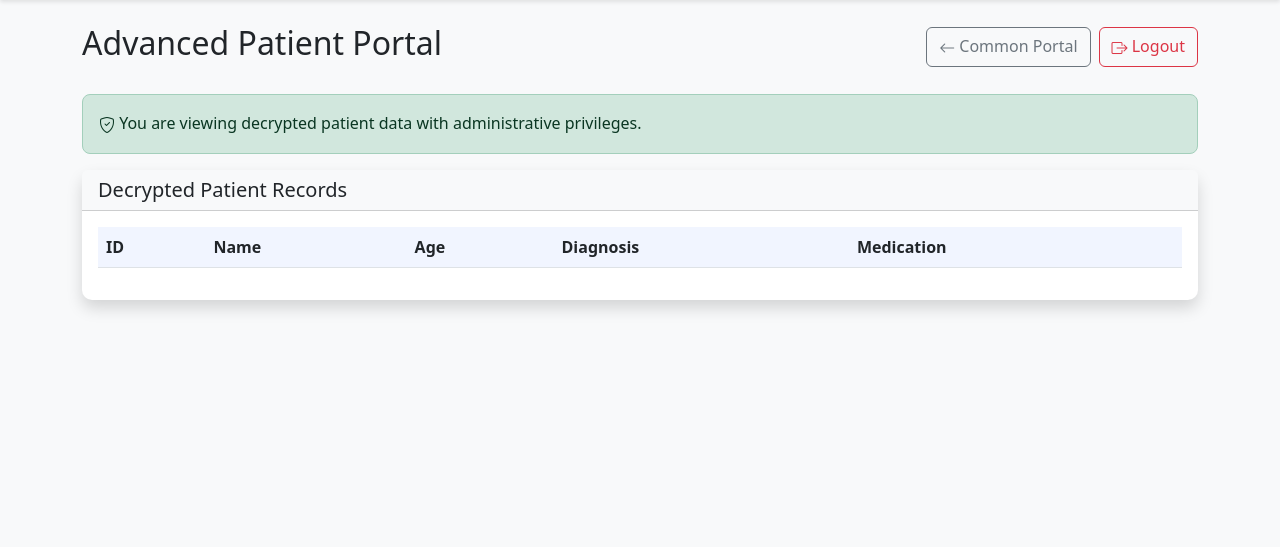
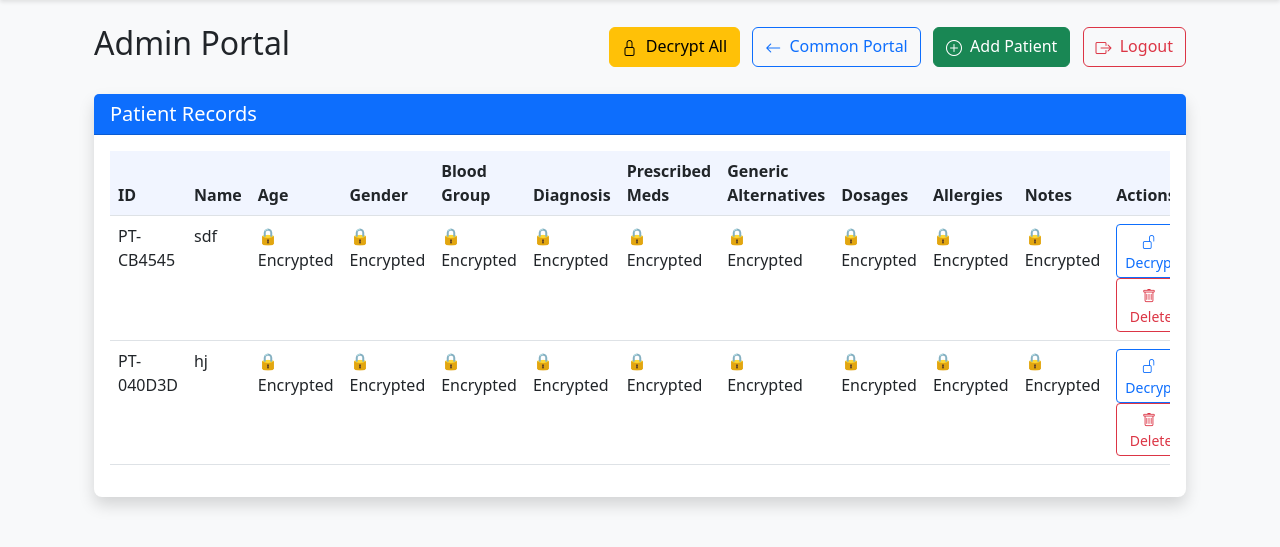
Before and after one commit to Sujitkanawade12/CyberSecurity_CP_CSB_TY31, a Flask app: page /admin/portal in a window 1280 px wide. Shown: the part 56-603 px from the top of the page. Run offline with Flask 3, Linux system fonts and the light colour scheme; the visitor is signed in with stand-in values (Sample User, id 1); lists and menus that the app fills with data are empty.

Commit message:
Initial commit

```diff
--- a/app.py
+++ b/app.py
@@ -1,16 +1,30 @@
-from flask import Flask, render_template, request, redirect, url_for, session, flash
+from flask import Flask, render_template, request, redirect, url_for, session, flash, jsonify
 from werkzeug.security import generate_password_hash, check_password_hash
-from cryptography.fernet import Fernet
+from cryptography.hazmat.primitives import serialization
+from cryptography.hazmat.primitives.asymmetric import rsa
+from cryptography.hazmat.primitives.asymmetric import padding
+from cryptography.hazmat.primitives import hashes
 import config
 import uuid
 from datetime import datetime
+import base64
+import csv
+import os
+import json
 
 app = Flask(__name__)
 app.secret_key = config.SECRET_KEY
 
-# Initialize encryption
-key = Fernet.generate_key()
-cipher_suite = Fernet(key)
+# CSV file configuration
+CSV_FILE = 'patient_data.csv'
+CSV_FIELDS = ['patient_id', 'name', 'created_at', 'encrypted_data']
+
+# Generate RSA keys
+private_key = rsa.generate_private_key(
+    public_exponent=65537,
+    key_size=2048
+)
+public_key = private_key.public_key()
 
 # Simulated database
 patients_db = {}
@@ -20,21 +34,92 @@
     "admin": generate_password_hash("securepassword123")
 }
 
+# Field configuration
+PUBLIC_FIELDS = ["patient_id", "name", "created_at"]
+PRIVATE_FIELDS = ["age", "gender", "blood_group", "diagnosis",
+                 "prescribed_meds", "generic_alternatives",
+                 "dosages", "allergies", "notes"]
+
+def load_patients_from_csv():
+    if not os.path.exists(CSV_FILE):
+        return
+
+    with open(CSV_FILE, mode='r') as file:
+        reader = csv.DictReader(file)
+        for row in reader:
+            patients_db[row['patient_id']] = {
+                'patient_id': row['patient_id'],
+                'name': row['name'],
+                'created_at': row['created_at'],
+                'encrypted': row['encrypted_data']
+            }
+
+def save_patients_to_csv():
+    with open(CSV_FILE, mode='w', newline='') as file:
+        writer = csv.DictWriter(file, fieldnames=CSV_FIELDS)
+        writer.writeheader()
+        for patient_id, patient in patients_db.items():
+            writer.writerow({
+                'patient_id': patient_id,
+                'name': patient['name'],
+                'created_at': patient['created_at'],
+                'encrypted_data': patient.get('encrypted', '')
+            })
+
+def encrypt_data(data):
+    try:
+        # Convert data to JSON string and encode
+        data_str = json.dumps(data)
+        data_bytes = data_str.encode('utf-8')
+
+        # Encrypt the data
+        encrypted = public_key.encrypt(
+            data_bytes,
+            padding.OAEP(
+                mgf=padding.MGF1(algorithm=hashes.SHA256()),
+                algorithm=hashes.SHA256(),
+                label=None
+            )
+        )
+        return base64.b64encode(encrypted).decode('utf-8')
+    except Exception as e:
+        print(f"Encryption error: {str(e)}")
+        raise Exception("Failed to encrypt data")
+
+def decrypt_data(encrypted_data):
+    try:
+        # Decode from base64
+        decoded = base64.b64decode(encrypted_data)
+
+        # Decrypt the data
+        decrypted = private_key.decrypt(
+            decoded,
+            padding.OAEP(
+                mgf=padding.MGF1(algorithm=hashes.SHA256()),
+                algorithm=hashes.SHA256(),
+                label=None
+            )
+        )
+        # Convert back to dictionary
+        return json.loads(decrypted.decode('utf-8'))
+    except Exception as e:
+        print(f"Decryption error: {str(e)}")
+        raise Exception("Failed to decrypt data")
+
+# Load existing data on startup
+load_patients_from_csv()
+
 @app.route('/')
 def home():
-    return redirect(url_for('common_portal'))
+    return redirect(url_for('common'))
 
 @app.route('/common')
-def common_portal():
+def common():
     safe_patient_data = []
     for pid, patient in patients_db.items():
-        safe_patient_data.append({
-            "id": pid,
-            "name": patient["name"],
-            "age": patient["age"],
-            "created_at": patient.get("created_at", "N/A"),
-            "has_encrypted": True if patient.get("encrypted") else False
-        })
+        patient_data = {field: patient.get(field) for field in PUBLIC_FIELDS}
+        patient_data["has_private"] = bool(patient.get("encrypted"))
+        safe_patient_data.append(patient_data)
     return render_template('common.html', patients=safe_patient_data)
 
 @app.route('/admin/login', methods=['GET', 'POST'])
@@ -55,25 +140,84 @@
     if 'admin' not in session:
         return redirect(url_for('admin_login'))
 
-    decrypted_patient_data = []
+    patient_data = []
     for pid, patient in patients_db.items():
+        data = {field: patient.get(field) for field in PUBLIC_FIELDS}
+        data["encrypted"] = bool(patient.get("encrypted"))
+        patient_data.append(data)
+
+    return render_template('admin_portal.html', patients=patient_data)
+
+@app.route('/toggle_encryption/<patient_id>')
+def toggle_encryption(patient_id):
+    if 'admin' not in session:
+        return jsonify({"error": "Unauthorized"}), 401
+
+    if patient_id not in patients_db:
+        return jsonify({"error": "Patient not found"}), 404
+
+    patient = patients_db[patient_id]
+
+    try:
+        if patient.get("decrypted_data"):
+            # Re-encrypt the data
+            encrypted_data = encrypt_data(patient["decrypted_data"])
+            patient["encrypted"] = encrypted_data
+            del patient["decrypted_data"]
+            save_patients_to_csv()
+            return jsonify({"status": "encrypted"})
+        else:
+            # Decrypt the data
+            if not patient.get('encrypted'):
+                return jsonify({"error": "No encrypted data found"}), 400
+
+            decrypted_data = decrypt_data(patient['encrypted'])
+            patient["decrypted_data"] = decrypted_data
+            save_patients_to_csv()
+            return jsonify({
+                "status": "decrypted",
+                "data": {**{f: patient.get(f) for f in PUBLIC_FIELDS}, **decrypted_data}
+            })
+    except Exception as e:
+        return jsonify({"error": str(e)}), 500
+
+@app.route('/toggle_all_encryption', methods=['POST'])
+def toggle_all_encryption():
+    if 'admin' not in session:
+        return jsonify({"error": "Unauthorized"}), 401
+
+    action = request.json.get('action')
+    results = []
+
+    for pid in patients_db:
+        patient = patients_db[pid]
         try:
-            decrypted = cipher_suite.decrypt(patient['encrypted'].encode()).decode()
-            diagnosis, medication = decrypted.split('|||')
+            if action == "decrypt":
+                if not patient.get("decrypted_data"):
+                    decrypted_data = decrypt_data(patient['encrypted'])
+                    patient["decrypted_data"] = decrypted_data
+                    results.append({
+                        "patient_id": pid,
+                        "status": "decrypted",
+                        "data": {**{f: patient.get(f) for f in PUBLIC_FIELDS}, **decrypted_data}
+                    })
+            elif action == "encrypt":
+                if patient.get("decrypted_data"):
+                    encrypted_data = encrypt_data(patient["decrypted_data"])
+                    patient["encrypted"] = encrypted_data
+                    del patient["decrypted_data"]
+                    results.append({
+                        "patient_id": pid,
+                        "status": "encrypted"
+                    })
+        except Exception as e:
+            results.append({
+                "patient_id": pid,
+                "error": str(e)
+            })
 
-            decrypted_patient_data.append({
-                "id": pid,
-                "name": patient["name"],
-                "age": patient["age"],
-                "diagnosis": diagnosis.split(';') if ';' in diagnosis else [diagnosis],
-                "medication": medication.split(';') if ';' in medication else [medication],
-                "created_at": patient.get("created_at", "N/A")
-            })
-        except Exception as e:
-            print(f"Error decrypting patient {pid}: {str(e)}")
-            continue
-
-    return render_template('admin_portal.html', patients=decrypted_patient_data)
+    save_patients_to_csv()
+    return jsonify({"results": results})
 
 @app.route('/add_patient', methods=['GET', 'POST'])
 def add_patient():
@@ -82,43 +226,42 @@
 
     if request.method == 'POST':
         try:
-            # Generate unique patient ID
-            patient_id = 'patient_' + str(uuid.uuid4())[:8]
+            patient_id = f"PT-{uuid.uuid4().hex[:6].upper()}"
 
-            # Get form data
-            name = request.form.get('name').strip()
-            age = request.form.get('age').strip()
-            diagnoses = [d.strip() for d in request.form.getlist('diagnoses[]') if d.strip()]
-            medications = [m.strip() for m in request.form.getlist('medications[]') if m.strip()]
-
-            # Validate input
-            if not name or not age or not diagnoses or not medications:
-                flash('All fields are required', 'danger')
-                return redirect(url_for('add_patient'))
-
-            # Create patient record
-            patient_data = {
-                "name": name,
-                "age": int(age),
-                "encrypted": None,
+            public_data = {
+                "patient_id": patient_id,
+                "name": request.form.get('name', '').strip(),
                 "created_at": datetime.now().strftime("%Y-%m-%d %H:%M:%S")
             }
 
-            # Prepare sensitive data (join multiple values with semicolon)
-            sensitive_data = f"{';'.join(diagnoses)}|||{';'.join(medications)}"
-            patient_data['encrypted'] = cipher_suite.encrypt(sensitive_data.encode()).decode()
+            if not public_data['name']:
+                flash('Patient name is required', 'danger')
+                return redirect(url_for('add_patient'))
 
-            # Add to database
-            patients_db[patient_id] = patient_data
+            private_data = {
+                "age": request.form.get('age', ''),
+                "gender": request.form.get('gender', ''),
+                "blood_group": request.form.get('blood_group', ''),
+                "diagnosis": request.form.get('diagnosis', ''),
+                "prescribed_meds": request.form.get('prescribed_meds', ''),
+                "generic_alternatives": request.form.get('generic_alternatives', ''),
+                "dosages": request.form.get('dosages', ''),
+                "allergies": request.form.get('allergies', ''),
+                "notes": request.form.get('notes', '')
+            }
+
+            encrypted_data = encrypt_data(private_data)
+            patients_db[patient_id] = {**public_data, "encrypted": encrypted_data}
+            save_patients_to_csv()
+
             flash('Patient added successfully!', 'success')
             return redirect(url_for('admin_portal'))
 
-        except ValueError:
-            flash('Age must be a number', 'danger')
         except Exception as e:
             flash(f'Error adding patient: {str(e)}', 'danger')
 
-    return render_template('add_patient.html')
+    return render_template('add_patient.html',
+                         blood_groups=['A+', 'A-', 'B+', 'B-', 'AB+', 'AB-', 'O+', 'O-'])
 
 @app.route('/delete_patient/<patient_id>', methods=['POST'])
 def delete_patient(patient_id):
@@ -127,6 +270,7 @@
 
     if patient_id in patients_db:
         del patients_db[patient_id]
+        save_patients_to_csv()
         flash('Patient deleted successfully!', 'success')
     else:
         flash('Patient not found!', 'danger')
@@ -136,7 +280,7 @@
 @app.route('/logout')
 def logout():
     session.pop('admin', None)
-    return redirect(url_for('common_portal'))
+    return redirect(url_for('common'))
 
 if __name__ == '__main__':
     app.run(debug=True, port=5001)
--- a/static/css/style.css
+++ b/static/css/style.css
@@ -1,6 +1,6 @@
 body {
     background-color: #f8f9fa;
-    padding-bottom: 20px;
+    padding-bottom: 2rem;
 }
 
 .navbar {
@@ -8,7 +8,7 @@
 }
 
 .card {
-    border-radius: 10px;
+    border-radius: 0.5rem;
     border: none;
     box-shadow: 0 0.125rem 0.25rem rgba(0, 0, 0, 0.075);
 }
@@ -19,30 +19,48 @@
 }
 
 .alert {
-    border-radius: 8px;
+    border-radius: 0.5rem;
 }
 
 .bi {
     vertical-align: -.125em;
+    margin-right: 0.25rem;
 }
 
-/* Patient details lists */
-.diagnosis-list, .medication-list {
-    max-height: 150px;
-    overflow-y: auto;
-    padding-left: 20px;
+.is-invalid {
+    border-color: #dc3545 !important;
 }
 
-/* Form styles */
-#diagnoses-container, #medications-container {
-    margin-bottom: 15px;
+.invalid-feedback {
+    width: 100%;
+    margin-top: 0.25rem;
+    font-size: 0.875em;
+    color: #dc3545;
 }
 
-.input-group {
-    margin-bottom: 10px;
+.decrypted-field {
+    background-color: #f8f9fa;
 }
 
-/* Responsive adjustments */
+.private-field {
+    background-color: #fff;
+}
+
+.loading-indicator {
+    display: inline-block;
+    width: 1rem;
+    height: 1rem;
+    border: 2px solid rgba(255,255,255,.3);
+    border-radius: 50%;
+    border-top-color: #fff;
+    animation: spin 1s ease-in-out infinite;
+    margin-right: 0.5rem;
+}
+
+@keyframes spin {
+    to { transform: rotate(360deg); }
+}
+
 @media (max-width: 768px) {
     .table-responsive {
         font-size: 0.9rem;
--- /dev/null
+++ b/static/js/admin_portal.js
@@ -0,0 +1,108 @@
+document.addEventListener('DOMContentLoaded', function() {
+    const toggleAllBtn = document.getElementById('toggleAllBtn');
+    let allDecrypted = false;
+
+    function updateRowWithData(row, data) {
+        const fields = ['age', 'gender', 'blood_group', 'diagnosis',
+                       'prescribed_meds', 'generic_alternatives',
+                       'dosages', 'allergies', 'notes'];
+
+        fields.forEach((field, idx) => {
+            const cell = row.querySelector(`td:nth-child(${idx + 3})`);
+            if (cell) {
+                cell.textContent = data[field] || 'None';
+                cell.classList.replace('private-field', 'decrypted-field');
+            }
+        });
+    }
+
+    function resetRowToEncrypted(row) {
+        row.querySelectorAll('.decrypted-field').forEach((cell, idx) => {
+            cell.textContent = '🔒 Encrypted';
+            cell.classList.replace('decrypted-field', 'private-field');
+        });
+    }
+
+    // Toggle single patient encryption
+    document.querySelectorAll('.toggle-encryption-btn').forEach(btn => {
+        btn.addEventListener('click', async function() {
+            const patientId = this.dataset.patientId;
+            const row = document.querySelector(`tr[data-patient-id="${patientId}"]`);
+
+            this.innerHTML = '<span class="loading-indicator"></span> Processing...';
+            this.disabled = true;
+
+            try {
+                const response = await fetch(`/toggle_encryption/${patientId}`);
+                const data = await response.json();
+
+                if (data.error) throw new Error(data.error);
+
+                if (data.status === 'decrypted') {
+                    updateRowWithData(row, data.data);
+                    this.innerHTML = '<i class="bi bi-lock"></i> Encrypt';
+                    if (!allDecrypted) {
+                        toggleAllBtn.innerHTML = '<i class="bi bi-lock"></i> Encrypt All';
+                    }
+                } else {
+                    resetRowToEncrypted(row);
+                    this.innerHTML = '<i class="bi bi-unlock"></i> Decrypt';
+                    if (allDecrypted) {
+                        toggleAllBtn.innerHTML = '<i class="bi bi-unlock"></i> Decrypt All';
+                    }
+                }
+            } catch (error) {
+                console.error('Error:', error);
+                alert('Operation failed: ' + error.message);
+                this.innerHTML = '<i class="bi bi-unlock"></i> Decrypt';
+            } finally {
+                this.disabled = false;
+            }
+        });
+    });
+
+    // Toggle all encryption
+    toggleAllBtn.addEventListener('click', async function() {
+        const action = allDecrypted ? "encrypt" : "decrypt";
+        this.innerHTML = '<span class="loading-indicator"></span> Processing...';
+        this.disabled = true;
+
+        try {
+            const response = await fetch('/toggle_all_encryption', {
+                method: 'POST',
+                headers: {'Content-Type': 'application/json'},
+                body: JSON.stringify({ action })
+            });
+
+            const data = await response.json();
+
+            data.results.forEach(result => {
+                const row = document.querySelector(`tr[data-patient-id="${result.patient_id}"]`);
+                if (!row) return;
+
+                const btn = row.querySelector('.toggle-encryption-btn');
+
+                if (result.status === 'decrypted') {
+                    updateRowWithData(row, result.data);
+                    if (btn) btn.innerHTML = '<i class="bi bi-lock"></i> Encrypt';
+                } else {
+                    resetRowToEncrypted(row);
+                    if (btn) btn.innerHTML = '<i class="bi bi-unlock"></i> Decrypt';
+                }
+            });
+
+            allDecrypted = !allDecrypted;
+            this.innerHTML = allDecrypted
+                ? '<i class="bi bi-lock"></i> Encrypt All'
+                : '<i class="bi bi-unlock"></i> Decrypt All';
+        } catch (error) {
+            console.error('Error:', error);
+            alert('Operation failed: ' + error.message);
+            this.innerHTML = allDecrypted
+                ? '<i class="bi bi-lock"></i> Encrypt All'
+                : '<i class="bi bi-unlock"></i> Decrypt All';
+        } finally {
+            this.disabled = false;
+        }
+    });
+});
--- a/templates/admin_portal.html
+++ b/templates/admin_portal.html
@@ -1,11 +1,18 @@
 {% extends "base.html" %}
 
 {% block content %}
+<div class="container">
     <div class="d-flex justify-content-between align-items-center mb-4">
-    <h2>Advanced Patient Portal</h2>
-    <div class="d-flex gap-2">
-        <a href="{{ url_for('common_portal') }}" class="btn btn-outline-secondary">
+        <h2>Admin Portal</h2>
+        <div>
+            <button id="toggleAllBtn" class="btn btn-warning me-2">
+                <i class="bi bi-lock"></i> Decrypt All
+            </button>
+            <a href="{{ url_for('common') }}" class="btn btn-outline-primary me-2">
                 <i class="bi bi-arrow-left"></i> Common Portal
+            </a>
+            <a href="{{ url_for('add_patient') }}" class="btn btn-success me-2">
+                <i class="bi bi-plus-circle"></i> Add Patient
             </a>
             <a href="{{ url_for('logout') }}" class="btn btn-outline-danger">
                 <i class="bi bi-box-arrow-right"></i> Logout
@@ -13,15 +20,12 @@
         </div>
     </div>
 
-<div class="alert alert-success">
-    <i class="bi bi-shield-check"></i> You are viewing decrypted patient data with administrative privileges.
-</div>
-
     <div class="card shadow">
-    <div class="card-header bg-light">
-        <h5 class="mb-0">Decrypted Patient Records</h5>
+        <div class="card-header bg-primary text-white">
+            <h5 class="mb-0">Patient Records</h5>
         </div>
         <div class="card-body">
+            {% if patients %}
             <div class="table-responsive">
                 <table class="table table-hover">
                     <thead>
@@ -29,23 +33,57 @@
                             <th>ID</th>
                             <th>Name</th>
                             <th>Age</th>
+                            <th>Gender</th>
+                            <th>Blood Group</th>
                             <th>Diagnosis</th>
-                        <th>Medication</th>
+                            <th>Prescribed Meds</th>
+                            <th>Generic Alternatives</th>
+                            <th>Dosages</th>
+                            <th>Allergies</th>
+                            <th>Notes</th>
+                            <th>Actions</th>
                         </tr>
                     </thead>
                     <tbody>
                         {% for patient in patients %}
-                    <tr>
-                        <td>{{ patient.id }}</td>
+                        <tr data-patient-id="{{ patient.patient_id }}">
+                            <td>{{ patient.patient_id }}</td>
                             <td>{{ patient.name }}</td>
-                        <td>{{ patient.age }}</td>
-                        <td>{{ patient.diagnosis }}</td>
-                        <td>{{ patient.medication }}</td>
+                            <td class="private-field">🔒 Encrypted</td>
+                            <td class="private-field">🔒 Encrypted</td>
+                            <td class="private-field">🔒 Encrypted</td>
+                            <td class="private-field">🔒 Encrypted</td>
+                            <td class="private-field">🔒 Encrypted</td>
+                            <td class="private-field">🔒 Encrypted</td>
+                            <td class="private-field">🔒 Encrypted</td>
+                            <td class="private-field">🔒 Encrypted</td>
+                            <td class="private-field">🔒 Encrypted</td>
+                            <td>
+                                <button class="btn btn-sm btn-outline-primary toggle-encryption-btn"
+                                        data-patient-id="{{ patient.patient_id }}">
+                                    <i class="bi bi-unlock"></i> Decrypt
+                                </button>
+                                <form action="{{ url_for('delete_patient', patient_id=patient.patient_id) }}"
+                                      method="POST" class="d-inline">
+                                    <button type="submit" class="btn btn-sm btn-outline-danger"
+                                            onclick="return confirm('Delete this patient?')">
+                                        <i class="bi bi-trash"></i> Delete
+                                    </button>
+                                </form>
+                            </td>
                         </tr>
                         {% endfor %}
                     </tbody>
                 </table>
             </div>
+            {% else %}
+            <div class="alert alert-info">No patient records available.</div>
+            {% endif %}
+        </div>
     </div>
 </div>
 {% endblock %}
+
+{% block scripts %}
+<script src="{{ url_for('static', filename='js/admin_portal.js') }}"></script>
+{% endblock %}
--- a/templates/base.html
+++ b/templates/base.html
@@ -3,7 +3,7 @@
 <head>
     <meta charset="UTF-8">
     <meta name="viewport" content="width=device-width, initial-scale=1.0">
-    <title>Hospital Patient Portal</title>
+    <title>Hospital Portal</title>
     <link href="https://cdn.jsdelivr.net/npm/bootstrap@5.3.0/dist/css/bootstrap.min.css" rel="stylesheet">
     <link rel="stylesheet" href="https://cdn.jsdelivr.net/npm/bootstrap-icons@1.10.0/font/bootstrap-icons.css">
     <link rel="stylesheet" href="{{ url_for('static', filename='css/style.css') }}">
@@ -11,20 +11,28 @@
 <body>
     <nav class="navbar navbar-expand-lg navbar-dark bg-primary">
         <div class="container">
-            <a class="navbar-brand" href="{{ url_for('common_portal') }}">Hospital Portal</a>
+            <a class="navbar-brand" href="{{ url_for('common') }}">Hospital Portal</a>
             <button class="navbar-toggler" type="button" data-bs-toggle="collapse" data-bs-target="#navbarNav">
                 <span class="navbar-toggler-icon"></span>
             </button>
             <div class="collapse navbar-collapse" id="navbarNav">
-                <div class="navbar-nav ms-auto">
+                <ul class="navbar-nav ms-auto">
                     {% if session.admin %}
-                    <a class="nav-link" href="{{ url_for('admin_portal') }}">Admin Portal</a>
-                    <a class="nav-link" href="{{ url_for('add_patient') }}">Add Patient</a>
-                    <a class="nav-link" href="{{ url_for('logout') }}">Logout</a>
+                    <li class="nav-item">
+                        <a class="nav-link" href="{{ url_for('admin_portal') }}">Admin Portal</a>
+                    </li>
+                    <li class="nav-item">
+                        <a class="nav-link" href="{{ url_for('add_patient') }}">Add Patient</a>
+                    </li>
+                    <li class="nav-item">
+                        <a class="nav-link" href="{{ url_for('logout') }}">Logout</a>
+                    </li>
                     {% else %}
-                    <a class="nav-link" href="{{ url_for('admin_login') }}">Admin Login</a>
+                    <li class="nav-item">
+                        <a class="nav-link" href="{{ url_for('admin_login') }}">Admin Login</a>
+                    </li>
                     {% endif %}
-                </div>
+                </ul>
             </div>
         </div>
     </nav>
@@ -46,5 +54,6 @@
 
     <script src="https://cdn.jsdelivr.net/npm/bootstrap@5.3.0/dist/js/bootstrap.bundle.min.js"></script>
     <script src="{{ url_for('static', filename='js/script.js') }}"></script>
+    {% block scripts %}{% endblock %}
 </body>
 </html>
```
Also changed, not shown: config.py (+11 -0 lines), patient_data.csv (added, +3 -0 lines), templates/add_patient.html (+54 -50 lines), templates/common.html (+10 -15 lines), static/js/script.js (line endings or trailing spaces), 1 other file. Lines whose indentation alone changed are shown as unchanged.
